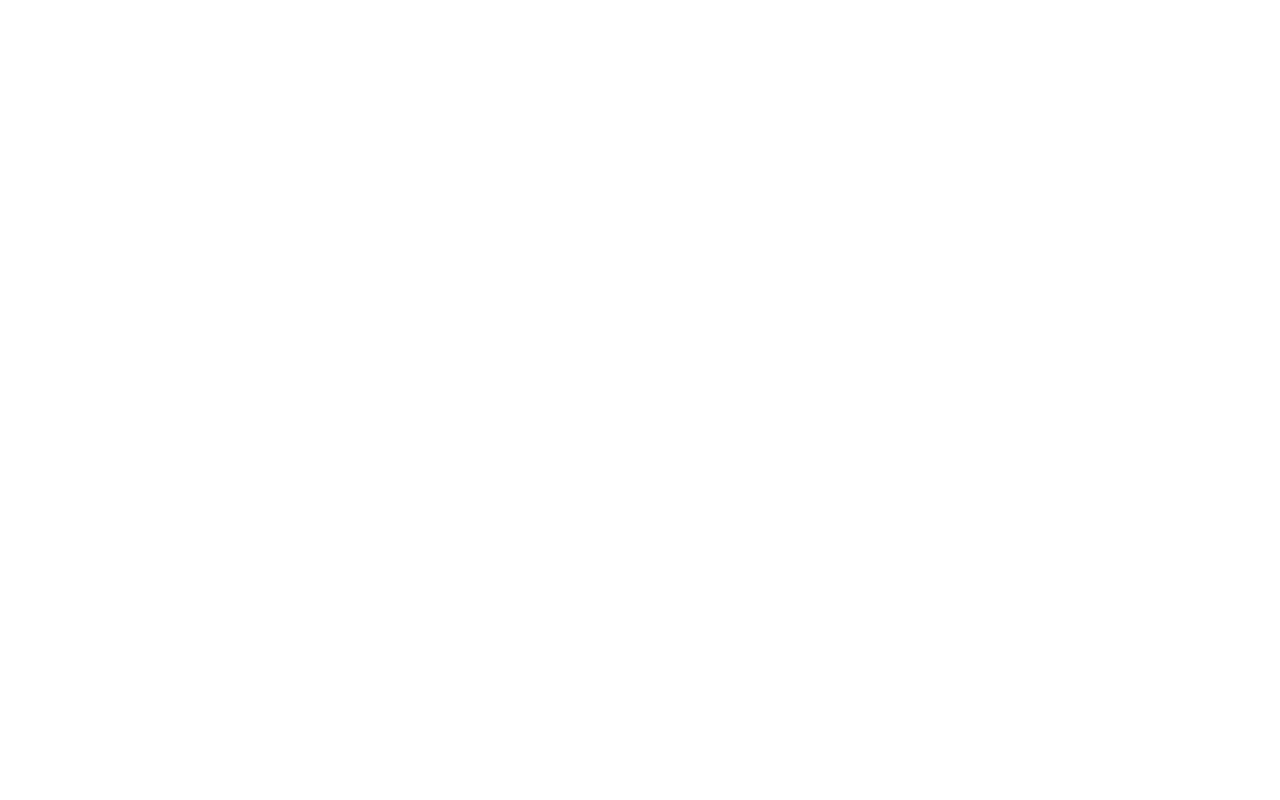
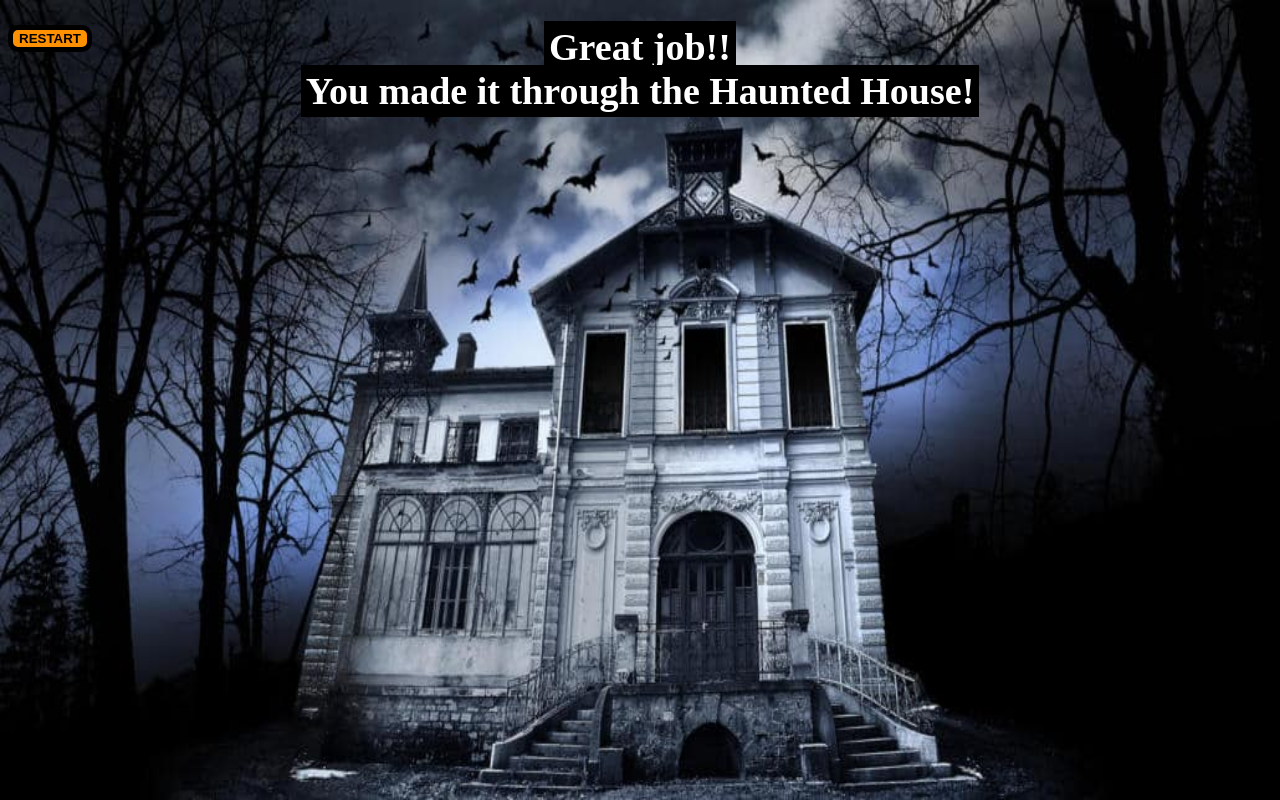
Before and after one commit to AlpSenayIntelliJ/Level2ProjectV4, a plain HTML site: page win2.html in a window 1280 px wide. Drawn offline with Linux system fonts and the light colour scheme.

Commit message:
Working...

```diff
--- a/style.css
+++ b/style.css
@@ -229,3 +229,7 @@ label {
 form {
     text-align: center;
 }
+
+.winTwo {
+    background-image: url("images/hauntedhousewin.jpg");
+}
--- a/win2.html
+++ b/win2.html
@@ -8,7 +8,9 @@
     <link href="style.css" rel="stylesheet" type="text/css"/>
     <title>Win!!</title>
 </head>
-<body>
-
+<body class = "winTwo">
+    <audio hidden controls autoplay src="sounds/Audience Clapping - Sound Effect.mp3"></audio>
+    <a href="index.html"> <button id="restartBtn" class="restart">RESTART</button></a>
+    <div><h1><span>Great job!!</span><br><span>You made it through the Haunted House!</span></h1></div>
 </body>
 </html>
```
Also changed, not shown: images/hauntedhousewin.jpg (added), 1 other file.
